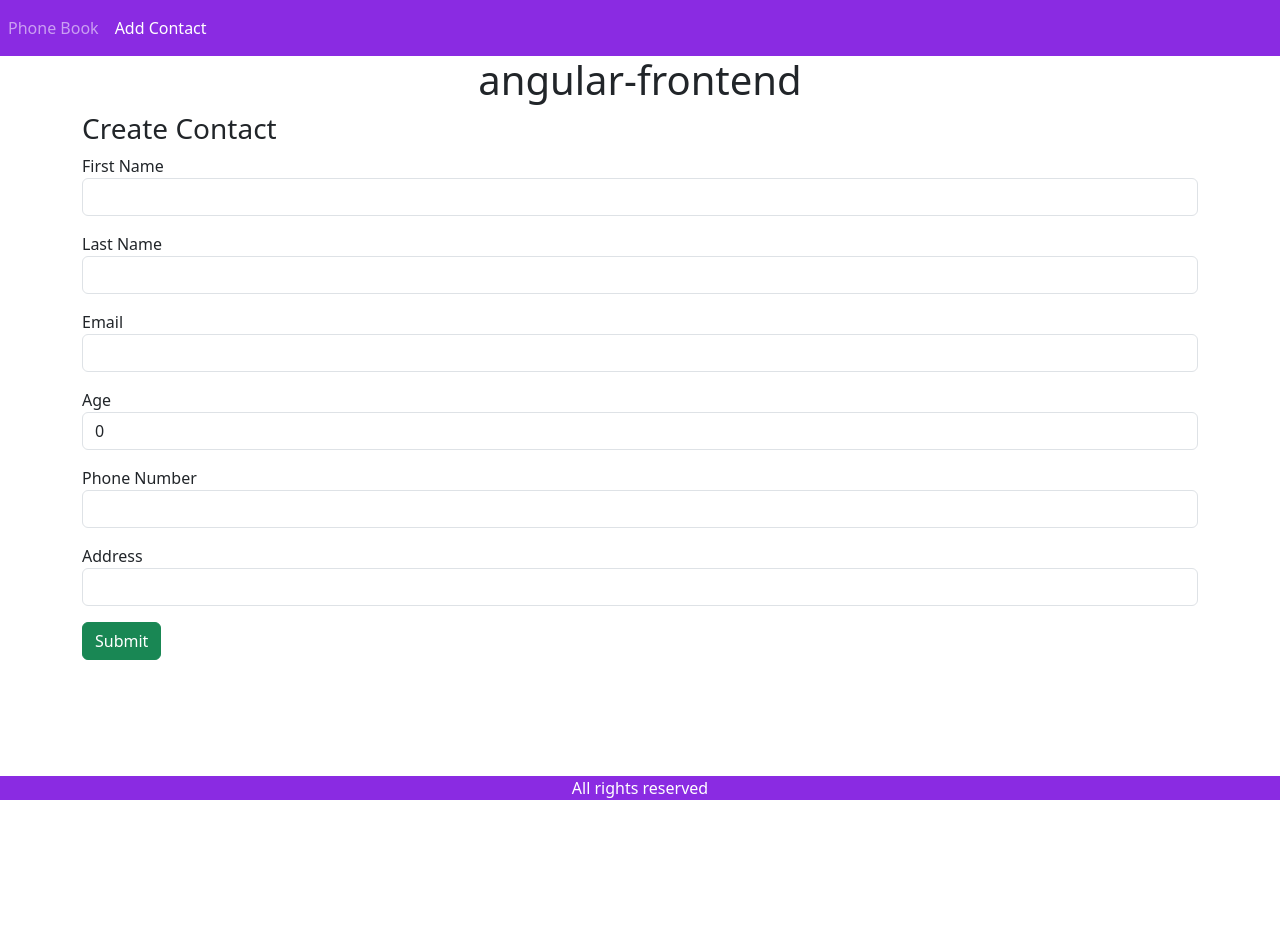
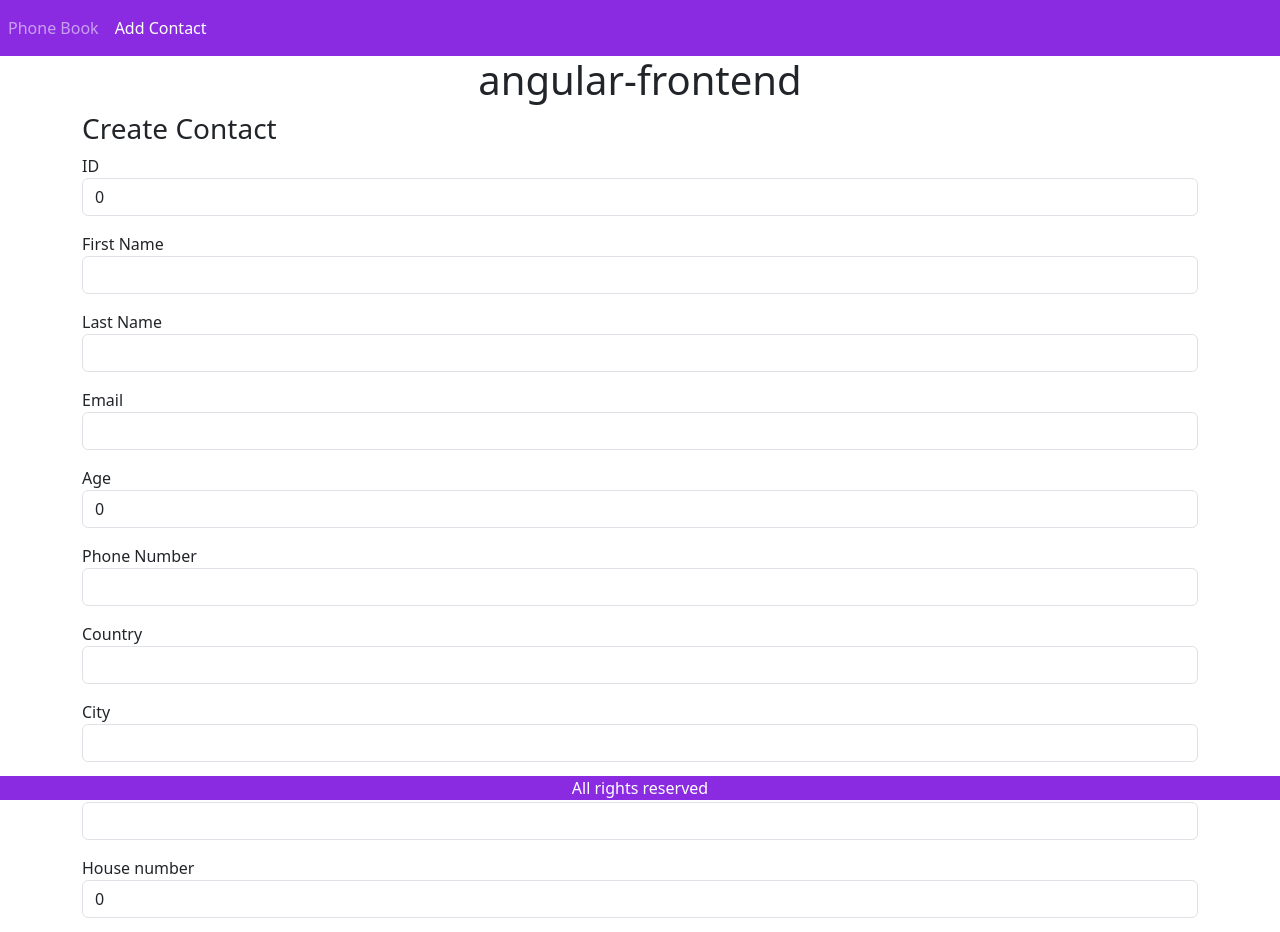
Before and after one commit to BoomXfight/WebApp, an Angular app in the folder FrontEnd/: page /create-contact in a window 1280 px wide. Shown: the top 932 px of the page. Before the commit the page ends 800 px from the top, so only its background shows below. Built offline with nearby package versions, Linux system fonts and the light colour scheme.

Commit message:
WeAp - Update the frontend to the backend.

```diff
--- a/FrontEnd/src/app/contact-list/contact-list.component.html
+++ b/FrontEnd/src/app/contact-list/contact-list.component.html
@@ -2,14 +2,16 @@
 <table class="table table-striped">
     <thead>
         <tr>
-            <th>ID</th>
+            <th>Id</th>
             <th>First name</th>
             <th>Last name</th>
             <th>Email</th>
             <th>Age</th>
             <th>Phone number</th>
-            <th>Address</th>
-            <th>Actions</th>
+            <th>Country</th>
+            <th>City</th>
+            <th>Street</th>
+            <th>House number</th>
         </tr>
     </thead>
     <tbody>
@@ -20,7 +22,10 @@
             <td> {{contact.email}} </td>
             <td> {{contact.age}} </td>
             <td> {{contact.phoneNumber}} </td>
-            <td> {{contact.address}} </td>
+            <td> {{contact.address.country}} </td>
+            <td> {{contact.address.city}} </td>
+            <td> {{contact.address.street}} </td>
+            <td> {{contact.address.houseNumber}} </td>
             <td>
                 <button (click)="updateContact(contact.id)" class="btn btn-info">Update</button>
             </td>
--- a/FrontEnd/src/app/contact.ts
+++ b/FrontEnd/src/app/contact.ts
@@ -1,19 +1,21 @@
 export class Contact {
-    id: number;
-    firstName: string;
-    lastName: string;
-    email: string;
-    age: number;
-    phoneNumber: string;
-    address: string;
-
-    constructor() {
-        this.id = 0;
-        this.firstName = '';
-        this.lastName = '';
-        this.email = '';
-        this.age = 0;
-        this.phoneNumber = '';
-        this.address = '';
-    }
+    id: number = 0;
+    firstName: string = '';
+    lastName: string = '';
+    email: string = '';
+    phoneNumber: string = '';
+    age: number = 0;
+    address: {
+        id: number;
+        country: string;
+        city: string;
+        street: string;
+        houseNumber: number;
+    } = {
+        id: 0,
+        country: '',
+        city: '',
+        street: '',
+        houseNumber: 0
+    };
 }
--- a/FrontEnd/src/app/create-contact/create-contact.component.html
+++ b/FrontEnd/src/app/create-contact/create-contact.component.html
@@ -1,7 +1,11 @@
 <div class="col-md-12">
 <h3> Create Contact</h3>
 <form (ngSubmit)="onSubmit()">
-
+    <div class="form-group">
+        <label>ID</label>
+        <input type="text" class="form-control" id="ID" [(ngModel)] = "contact.id" name = "ID">
+    </div>
+    <p></p>
     <div class="form-group">
         <label>First Name</label>
         <input type="text" class="form-control" id="firstName" [(ngModel)] = "contact.firstName" name = "firstName">
@@ -28,8 +32,23 @@
     </div>
     <p></p>
     <div class="form-group">
-        <label>Address</label>
-        <input type="text" class="form-control" id="address" [(ngModel)] = "contact.address" name = "address">
+        <label>Country</label>
+        <input type="text" class="form-control" id="country" [(ngModel)] = "contact.address.country" name = "country">
+    </div>
+    <p></p>
+    <div class="form-group">
+        <label>City</label>
+        <input type="text" class="form-control" id="city" [(ngModel)] = "contact.address.city" name = "city">
+    </div>
+    <p></p>
+    <div class="form-group">
+        <label>Street</label>
+        <input type="text" class="form-control" id="street" [(ngModel)] = "contact.address.street" name = "street">
+    </div>
+    <p></p>
+    <div class="form-group">
+        <label>House number</label>
+        <input type="text" class="form-control" id="houseNumber" [(ngModel)] = "contact.address.houseNumber" name = "houseNumber">
     </div>
     <p></p>
     <button class = "btn btn-success" type="submit">Submit</button>
--- a/FrontEnd/src/app/update-contact/update-contact.component.html
+++ b/FrontEnd/src/app/update-contact/update-contact.component.html
@@ -28,8 +28,23 @@
         </div>
         <p></p>
         <div class="form-group">
-            <label>Address</label>
-            <input type="text" class="form-control" id="address" [(ngModel)] = "contact.address" name = "address">
+            <label>Country</label>
+            <input type="text" class="form-control" id="country" [(ngModel)] = "contact.address.country" name = "country">
+        </div>
+        <p></p>
+        <div class="form-group">
+            <label>City</label>
+            <input type="text" class="form-control" id="city" [(ngModel)] = "contact.address.city" name = "city">
+        </div>
+        <p></p>
+        <div class="form-group">
+            <label>Street</label>
+            <input type="text" class="form-control" id="street" [(ngModel)] = "contact.address.street" name = "street">
+        </div>
+        <p></p>
+        <div class="form-group">
+            <label>House number</label>
+            <input type="text" class="form-control" id="houseNumber" [(ngModel)] = "contact.address.houseNumber" name = "houseNumber">
         </div>
         <p></p>
         <button class = "btn btn-success" type="submit">Submit</button>
```
